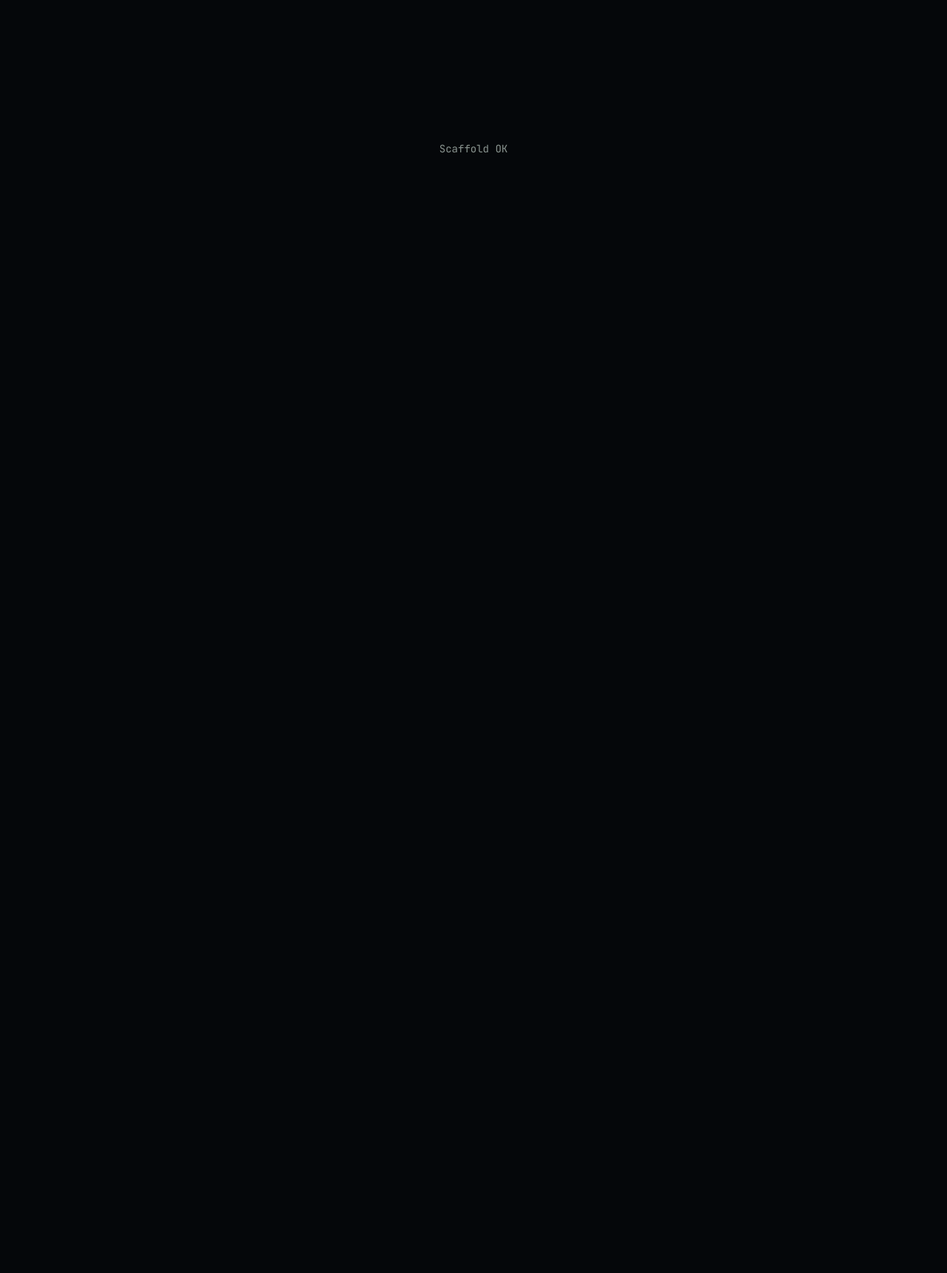
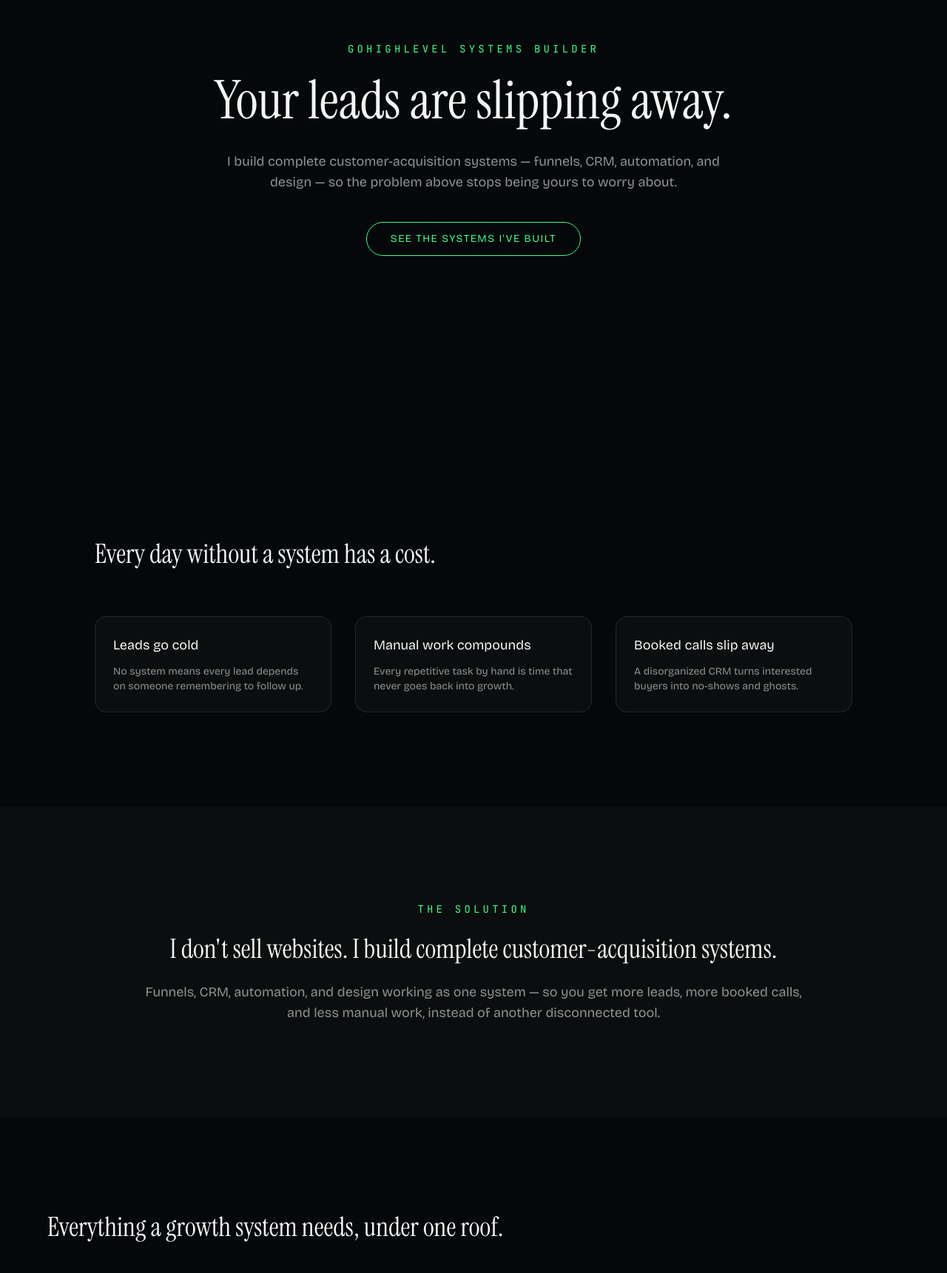
Before and after one commit to AWeeHub/alvin-wee-portfolio, a React (Vite) app: page / in a window 1280 px wide. Shown: the part 199-1920 px from the top of the page at 74% size. Before the commit the page ends 800 px from the top, so only its background shows below. Built offline with nearby package versions, Linux system fonts and the light colour scheme.

Commit message:
Assemble full single-page site

```diff
--- a/src/App.tsx
+++ b/src/App.tsx
@@ -1,7 +1,26 @@
+import { useSmoothScroll } from './lib/scroll';
+import { Hero } from './components/Hero';
+import { ProblemSection } from './components/ProblemSection';
+import { SolutionSection } from './components/SolutionSection';
+import { ServicesGrid } from './components/ServicesGrid';
+import { CaseStudiesSection } from './components/CaseStudies/CaseStudiesSection';
+import { ProcessSection } from './components/ProcessSection';
+import { ContactSection } from './components/ContactSection';
+import { Footer } from './components/Footer';
+
 export default function App() {
+  useSmoothScroll();
+
   return (
-    <main className="flex min-h-screen items-center justify-center bg-bg text-text">
-      <p className="font-mono text-sm text-muted">Scaffold OK</p>
+    <main>
+      <Hero />
+      <ProblemSection />
+      <SolutionSection />
+      <ServicesGrid />
+      <CaseStudiesSection />
+      <ProcessSection />
+      <ContactSection />
+      <Footer />
     </main>
   );
 }
--- a/src/index.css
+++ b/src/index.css
@@ -15,3 +15,9 @@ h2,
 h3 {
   @apply font-display;
 }
+
+a:focus-visible,
+button:focus-visible {
+  outline: 2px solid theme('colors.accent');
+  outline-offset: 2px;
+}
```
